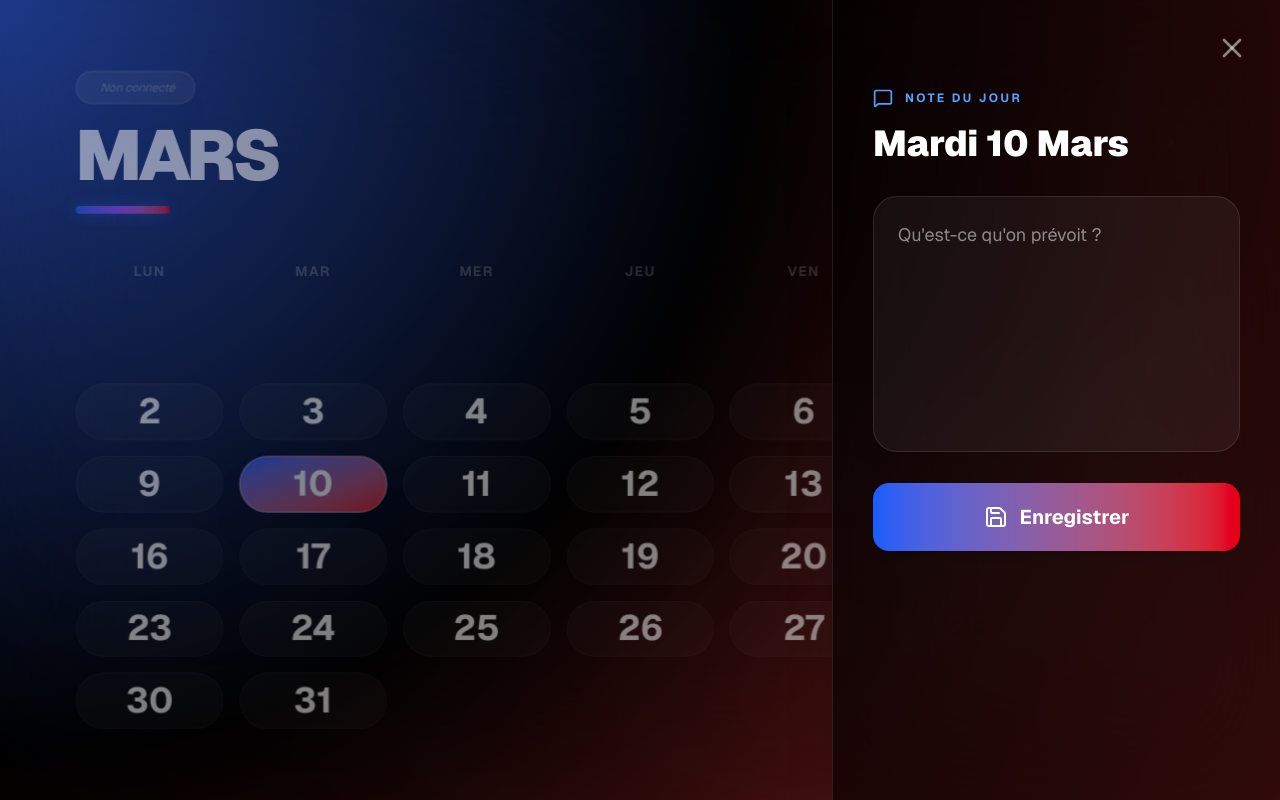
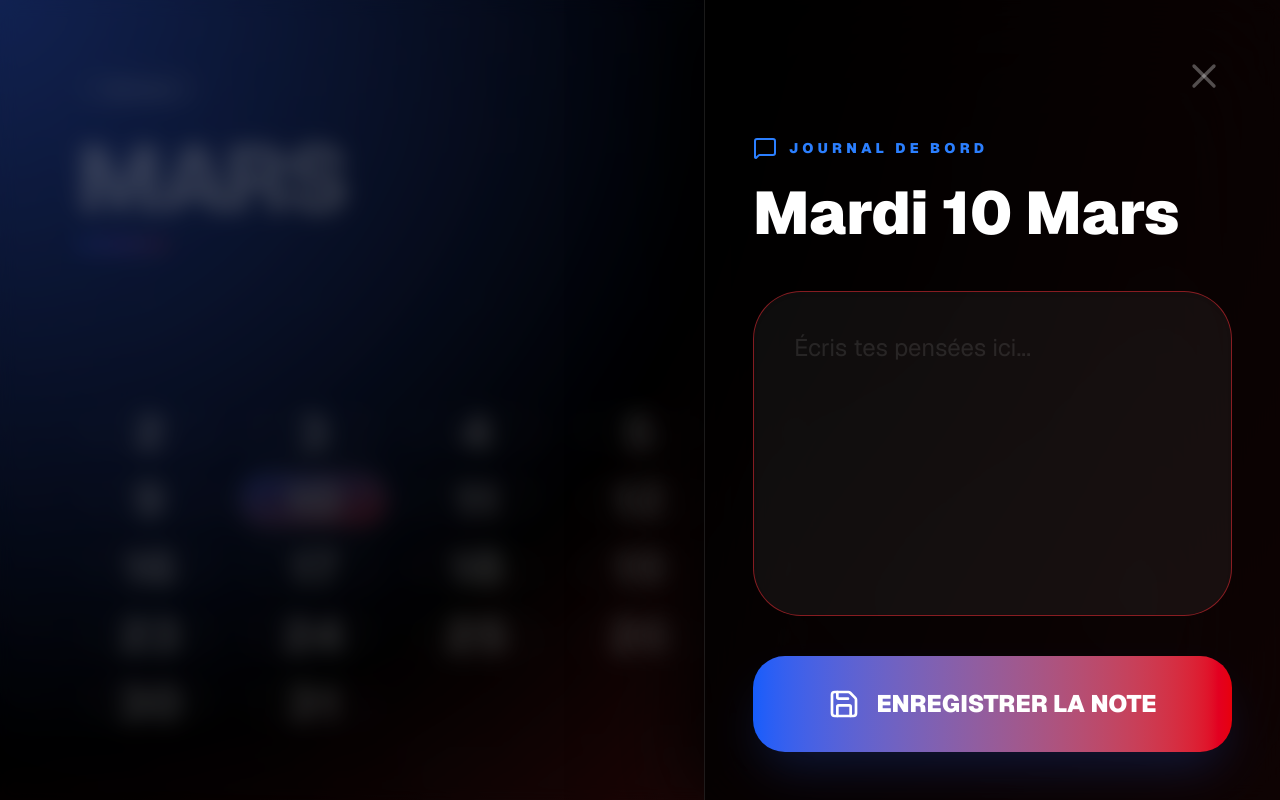
Before and after one commit to Anthonyz150/calendrare, a Next.js app: page / in a window 1280 px wide. Both pictures are taken after a click on the button "10". Built offline with nearby package versions, Linux system fonts and the light colour scheme; no server answers.

Commit message:
Calendrare

```diff
--- a/app/page.tsx
+++ b/app/page.tsx
@@ -1,6 +1,6 @@
 "use client";
 
-import React, { useState } from 'react';
+import React, { useState, useEffect } from 'react';
 import {
   format, addMonths, subMonths, startOfMonth, endOfMonth,
   startOfWeek, endOfWeek, isSameMonth, isSameDay, eachDayOfInterval
@@ -23,6 +23,18 @@ export default function RebirthCalendar() {
 
   const { user, isLoaded } = useUser();
 
+  // 1. GARDE-FOU D'INITIALISATION : Si Clerk n'est pas prêt, on affiche un écran d'attente
+  if (!isLoaded) {
+    return (
+      <div className="h-screen w-screen bg-black flex items-center justify-center">
+        <div className="flex flex-col items-center gap-4">
+          <div className="w-12 h-12 border-4 border-blue-500 border-t-transparent rounded-full animate-spin"></div>
+          <p className="text-white/50 text-xs uppercase tracking-widest animate-pulse">Calendrare se réveille...</p>
+        </div>
+      </div>
+    );
+  }
+
   const nextMonth = () => {
     setDirection(1);
     setCurrentMonth(addMonths(currentMonth, 1));
@@ -33,7 +45,6 @@ export default function RebirthCalendar() {
     setCurrentMonth(subMonths(currentMonth, 1));
   };
 
-  // --- LA VRAIE FONCTION DE SAUVEGARDE ---
   const handleSave = async () => {
     if (!user) return;
 
@@ -67,64 +78,62 @@ export default function RebirthCalendar() {
   });
 
   return (
-    <main className="h-screen w-screen overflow-hidden bg-black flex font-sans relative">
+    <main className="h-screen w-screen overflow-hidden bg-black flex font-sans relative text-white">
+
+      {/* FOND DYNAMIQUE */}
       <div className="fixed inset-0 z-0">
         <div className="absolute inset-0 bg-[radial-gradient(circle_at_top_left,_#1e3a8a,_black,_#7f1d1d)]" />
         <div className="absolute inset-0 backdrop-blur-3xl opacity-50" />
       </div>
 
-      <div className={`relative z-10 flex flex-col h-full flex-1 p-8 md:p-16 transition-all duration-500 ${isDrawerOpen ? 'pr-4 opacity-50 scale-[0.98]' : ''}`}>
+      <div className={`relative z-10 flex flex-col h-full flex-1 p-8 md:p-16 transition-all duration-500 ${isDrawerOpen ? 'pr-4 opacity-30 scale-[0.98] blur-sm' : ''}`}>
+
+        {/* HEADER AVEC Z-INDEX ÉLEVÉ */}
         <header className="relative z-[100] flex items-center justify-between mb-12">
           <motion.div
             key={currentMonth.getMonth()}
             initial={{ opacity: 0, y: 10 }}
             animate={{ opacity: 1, y: 0 }}
           >
-            {/* Conteneur du bouton profil avec un Z-index très haut */}
-            <div className="flex items-center gap-4 mb-4 bg-white/10 p-2 rounded-full w-fit border border-white/20 shadow-2xl backdrop-blur-md">
-              <div className="scale-125 origin-left">
+            <div className="flex items-center gap-4 mb-6 bg-white/10 p-2 rounded-full w-fit border border-white/20 shadow-2xl backdrop-blur-xl">
+              <div className="scale-125 origin-left ml-1">
                 <UserButton />
               </div>
-              {!isLoaded ? (
-                <span className="text-white/40 text-xs pr-3 italic animate-pulse">Initialisation...</span>
-              ) : user ? (
-                <span className="text-white font-bold pr-3 text-sm tracking-wide">
-                  {user.firstName || "Utilisateur"}
+              <span className="font-bold pr-4 text-sm tracking-wide">
+                {user?.firstName || "Utilisateur"}
               </span>
-              ) : (
-                <span className="text-white/40 text-xs pr-3 italic">Non connecté</span>
-              )}
             </div>
 
-            <h1 className="text-7xl font-black text-white uppercase tracking-tighter leading-none">
+            <h1 className="text-8xl font-black uppercase tracking-tighter leading-none">
               {format(currentMonth, 'MMMM', { locale: fr })}
             </h1>
-            <div className="h-2 w-24 bg-gradient-to-r from-blue-600 via-purple-500 to-red-600 mt-4 rounded-full shadow-[0_0_15px_rgba(59,130,246,0.5)]" />
+            <div className="h-2 w-24 bg-gradient-to-r from-blue-600 via-purple-500 to-red-600 mt-4 rounded-full shadow-[0_0_20px_rgba(59,130,246,0.6)]" />
           </motion.div>
 
           <div className="flex gap-4">
-            <button onClick={prevMonth} className="p-5 bg-white/5 hover:bg-white/10 rounded-2xl border border-white/10 text-white transition-all hover:border-white/30 active:scale-90 shadow-xl">
+            <button onClick={prevMonth} className="p-6 bg-white/5 hover:bg-white/10 rounded-3xl border border-white/10 transition-all hover:border-white/30 active:scale-90">
               <ChevronLeft size={32} />
             </button>
-            <button onClick={nextMonth} className="p-5 bg-white/5 hover:bg-white/10 rounded-2xl border border-white/10 text-white transition-all hover:border-white/30 active:scale-90 shadow-xl">
+            <button onClick={nextMonth} className="p-6 bg-white/5 hover:bg-white/10 rounded-3xl border border-white/10 transition-all hover:border-white/30 active:scale-90">
               <ChevronRight size={32} />
             </button>
           </div>
         </header>
 
+        {/* GRILLE DU CALENDRIER */}
         <div className="flex-1 relative">
           <AnimatePresence initial={false} custom={direction} mode="popLayout">
             <motion.div
               key={currentMonth.toString()}
               custom={direction}
-              initial={{ x: direction * 800, opacity: 0 }}
+              initial={{ x: direction * 500, opacity: 0 }}
               animate={{ x: 0, opacity: 1 }}
-              exit={{ x: direction * -800, opacity: 0 }}
-              transition={{ type: "spring", stiffness: 450, damping: 35 }}
+              exit={{ x: direction * -500, opacity: 0 }}
+              transition={{ type: "spring", stiffness: 300, damping: 30 }}
               className="grid grid-cols-7 gap-4 w-full h-full"
             >
               {['Lun', 'Mar', 'Mer', 'Jeu', 'Ven', 'Sam', 'Dim'].map((d) => (
-                <div key={d} className="text-center text-white/30 font-bold text-sm uppercase tracking-widest">{d}</div>
+                <div key={d} className="text-center text-white/20 font-black text-xs uppercase tracking-[0.3em] mb-2">{d}</div>
               ))}
 
               {days.map((day, idx) => {
@@ -134,12 +143,15 @@ export default function RebirthCalendar() {
                 return (
                   <motion.button
                     key={idx}
-                    whileHover={{ scale: 1.05 }}
+                    whileHover={isCurrentMonth ? { scale: 1.02, backgroundColor: "rgba(255,255,255,0.1)" } : {}}
                     onClick={() => isCurrentMonth && handleDateClick(day)}
-                    className={`relative flex flex-col items-center justify-center rounded-[2rem] border transition-all duration-200
-                      ${isSelected ? 'bg-gradient-to-br from-blue-600 to-red-600 border-white/40 shadow-2xl' : isCurrentMonth ? 'bg-white/5 border-white/5 hover:border-white/20 backdrop-blur-md' : 'opacity-0 pointer-events-none'}`}
+                    className={`relative flex flex-col items-center justify-center rounded-[2.5rem] border transition-all duration-300
+                      ${isSelected ? 'bg-gradient-to-br from-blue-600 to-red-600 border-white/50 shadow-[0_0_40px_rgba(255,255,255,0.2)] z-20' :
+                        isCurrentMonth ? 'bg-white/5 border-white/10 backdrop-blur-md' : 'opacity-0 pointer-events-none'}`}
                   >
-                    <span className="text-4xl font-bold text-white">{format(day, 'd')}</span>
+                    <span className={`text-5xl font-black ${isSelected ? 'text-white' : 'text-white/90'}`}>
+                      {format(day, 'd')}
+                    </span>
                   </motion.button>
                 );
               })}
@@ -148,34 +160,52 @@ export default function RebirthCalendar() {
         </div>
       </div>
 
+      {/* SIDEBAR (TIROIR) - CORRIGÉE AVEC Z-[999] */}
       <AnimatePresence>
         {isDrawerOpen && (
+          <>
+            {/* Overlay pour fermer en cliquant à côté */}
+            <motion.div
+              initial={{ opacity: 0 }} animate={{ opacity: 1 }} exit={{ opacity: 0 }}
+              onClick={() => setIsDrawerOpen(false)}
+              className="fixed inset-0 bg-black/40 backdrop-blur-sm z-[998]"
+            />
+
             <motion.div
               initial={{ x: '100%' }} animate={{ x: 0 }} exit={{ x: '100%' }}
               transition={{ type: "spring", damping: 25, stiffness: 200 }}
-            className="fixed right-0 top-0 z-50 w-full max-w-md h-full bg-black/60 backdrop-blur-3xl border-l border-white/10 p-10 flex flex-col shadow-2xl"
+              className="fixed right-0 top-0 z-[999] w-full max-w-xl h-full bg-black/80 backdrop-blur-3xl border-l border-white/10 p-12 flex flex-col shadow-[-20px_0_80px_rgba(0,0,0,0.9)]"
             >
-            <button onClick={() => setIsDrawerOpen(false)} className="absolute top-8 right-8 text-white/50 hover:text-white"><X size={32} /></button>
-            <div className="mt-12">
-              <div className="flex items-center gap-3 text-blue-400 mb-4">
-                <MessageSquare size={20} />
-                <span className="font-bold uppercase tracking-[0.2em] text-xs">Note du jour</span>
+              <button onClick={() => setIsDrawerOpen(false)} className="self-end p-2 hover:bg-white/10 rounded-full transition-colors mb-8">
+                <X size={40} className="text-white/30 hover:text-white" />
+              </button>
+
+              <div className="flex items-center gap-3 text-blue-500 mb-4">
+                <MessageSquare size={24} />
+                <span className="font-black uppercase tracking-[0.3em] text-sm">Journal de Bord</span>
               </div>
-              <h3 className="text-4xl font-black text-white mb-8 capitalize">{format(selectedDate, 'EEEE d MMMM', { locale: fr })}</h3>
+
+              <h3 className="text-6xl font-black mb-10 capitalize leading-tight">
+                {format(selectedDate, 'EEEE d MMMM', { locale: fr })}
+              </h3>
+
               <textarea
+                autoFocus
                 value={note}
                 onChange={(e) => setNote(e.target.value)}
-                placeholder="Qu'est-ce qu'on prévoit ?"
-                className="w-full h-64 bg-white/5 border border-white/10 rounded-3xl p-6 text-white text-lg focus:outline-none focus:border-blue-500 transition-all resize-none mb-6"
+                placeholder="Écris tes pensées ici..."
+                className="w-full flex-1 bg-white/5 border border-white/10 rounded-[3rem] p-10 text-2xl text-white placeholder:text-white/10 focus:outline-none focus:border-red-500/50 transition-all resize-none mb-10 shadow-inner"
               />
+
               <button
                 onClick={handleSave}
-                className="w-full py-5 bg-gradient-to-r from-blue-600 to-red-600 text-white rounded-2xl font-bold text-xl flex items-center justify-center gap-3 hover:scale-[1.02] active:scale-[0.98] transition-all shadow-lg"
+                className="w-full py-8 bg-gradient-to-r from-blue-600 to-red-600 rounded-[2rem] font-black text-2xl flex items-center justify-center gap-4 hover:scale-[1.02] active:scale-[0.98] transition-all shadow-2xl shadow-blue-900/40"
               >
-                <Save size={24} /> Enregistrer
+                <Save size={32} />
+                ENREGISTRER LA NOTE
               </button>
-            </div>
             </motion.div>
+          </>
         )}
       </AnimatePresence>
     </main>
```
Lines whose indentation alone changed are shown as unchanged.
